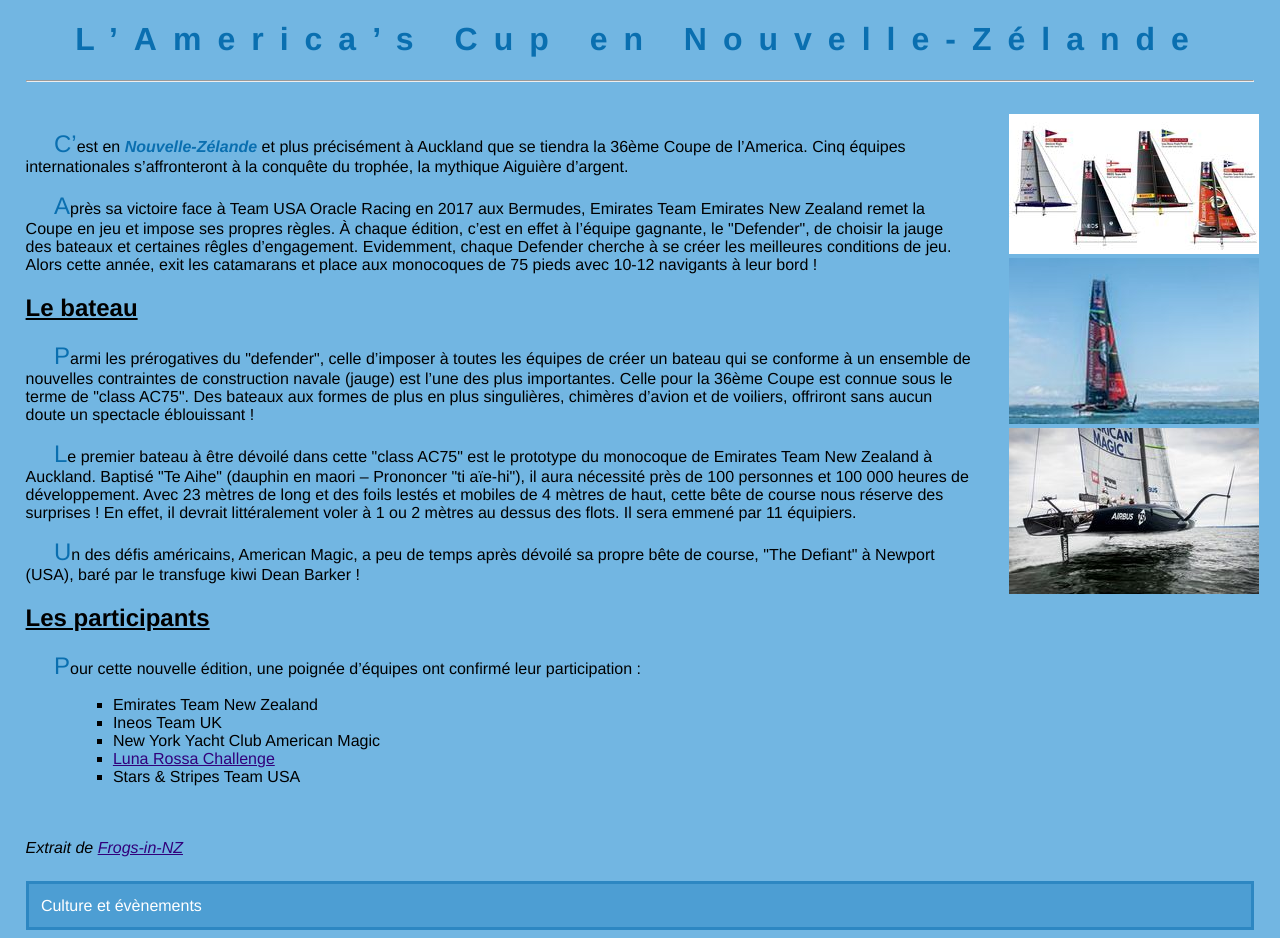
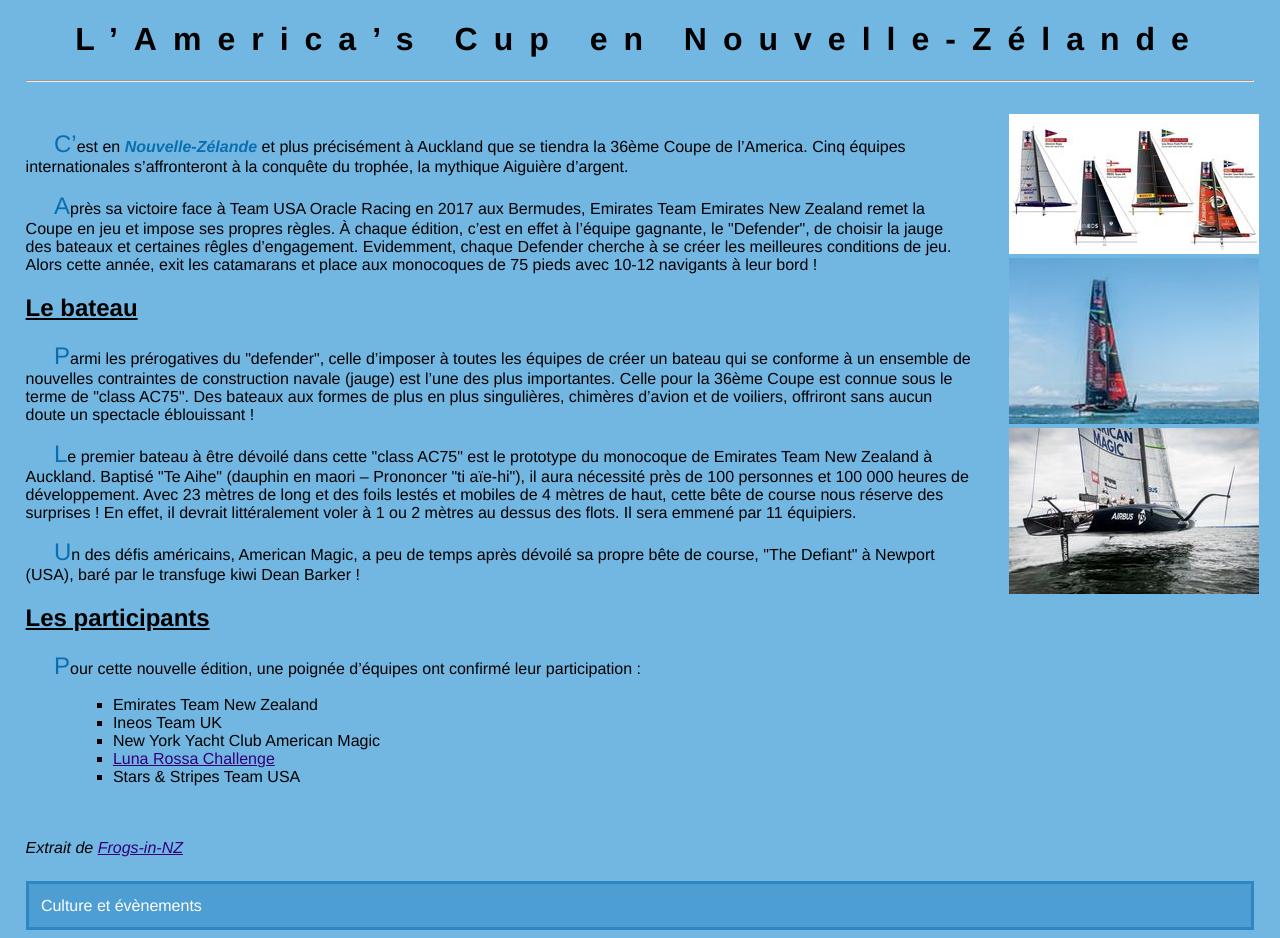
Before and after one commit to sylviogspt/ACwebProjet, a plain HTML site: page index.html in a window 1280 px wide. Drawn offline with Linux system fonts and the light colour scheme.

Commit message:
Changement de titre h1 en noir

```diff
--- a/styles/36_americas_cup.css
+++ b/styles/36_americas_cup.css
@@ -14,7 +14,7 @@ header
 h1    /* Style à appliquer sur les titres h1 */
 {
   text-align: center;
-  color: #0A6FB0;
+  color: black;
   letter-spacing: 0.5em;
 }
 h2     /* Style à appliquer sur les sous-titres h2 */
```
